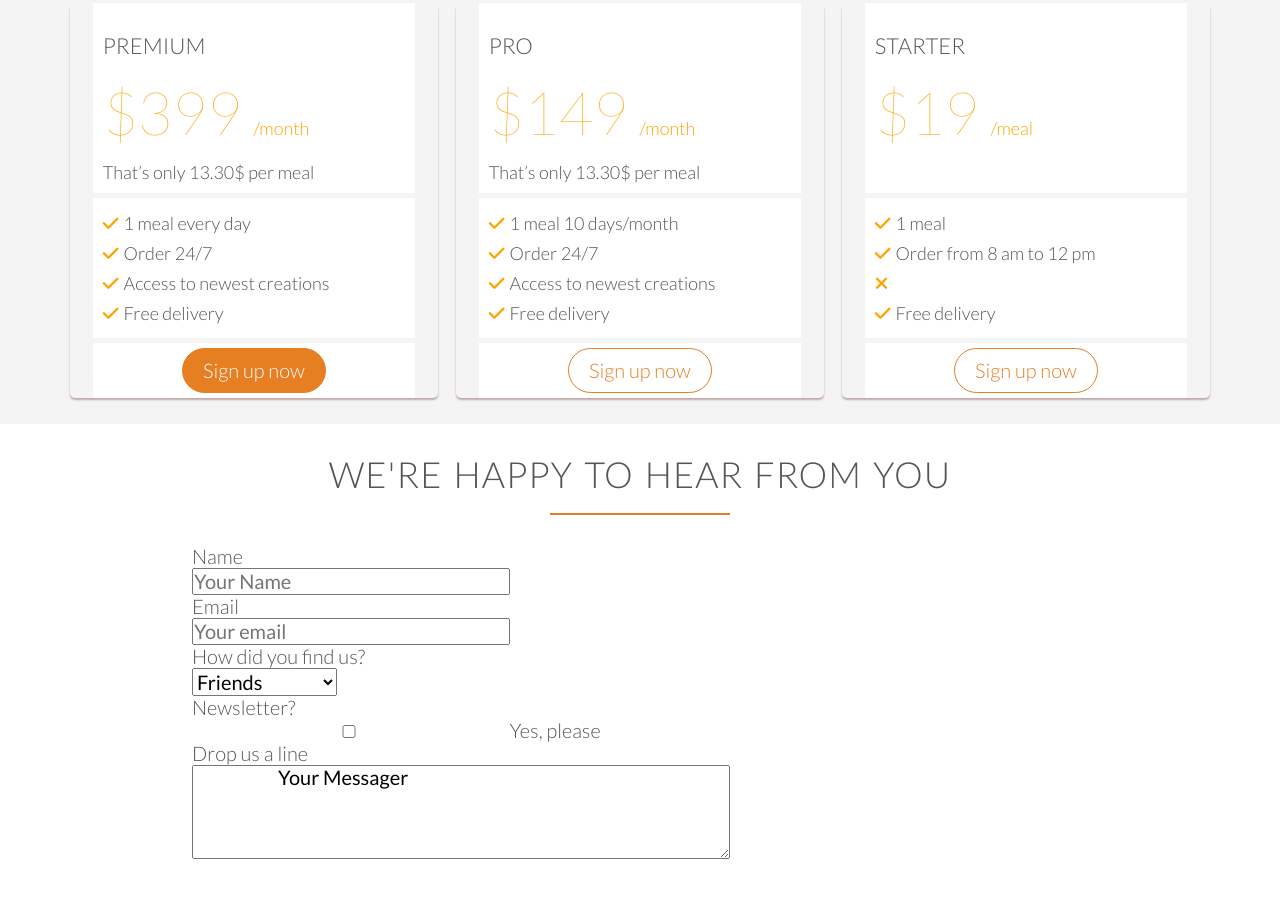
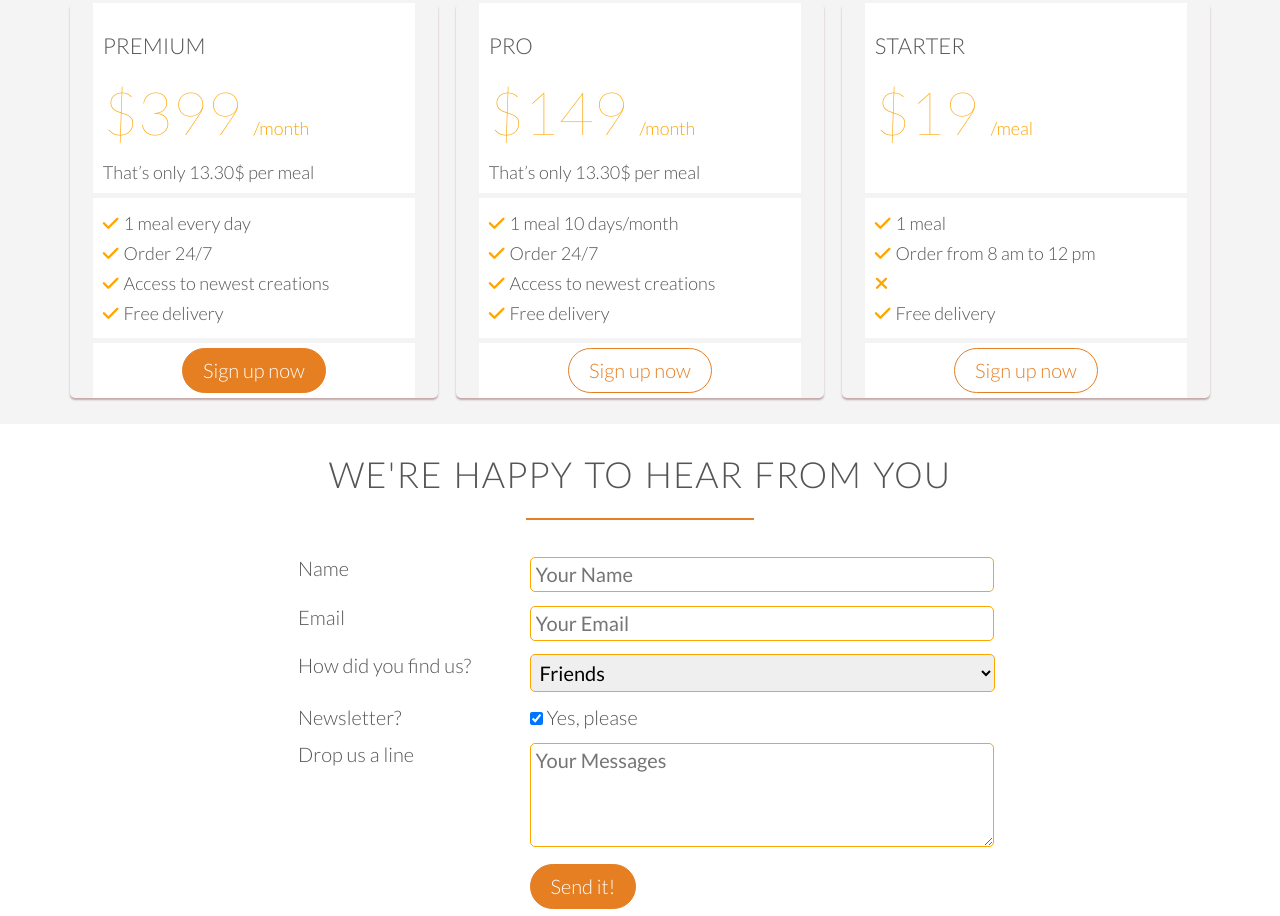
Before and after one commit to vuongvgc/Omnifood, a plain HTML site: page index.html in a window 1280 px wide. Shown: the part 3969-4885 px from the top of the page. Before the commit the page ends 4832 px from the top, so only its background shows below. Drawn offline with Linux system fonts and the light colour scheme.

Commit message:
build contact form

```diff
--- a/index.html
+++ b/index.html
@@ -273,24 +273,60 @@
         <section class="section-contact-form">
             <div class="row contact-box">
                 <h2>We're happy to hear from you</h2>
-                <form action="#" method="get">
+                <form action="#" method="post" class="contact-form">
+                    <div class="row">
+                        <div class="col span-1-of-3 box-label">
                             <label for="name">Name</label>
-                    <input type="text" id="name" name="name" placeholder="Your Name" required><br>
-                    <label for="name">Email</label>
-                    <input type="text" id="email" name="email" placeholder="Your email" required><br>
-                    <label for="reasons">How did you find us?</label>
-                    <select name="reasons" id="reasons">
-                      <option value="friend">Friends</option>
+                        </div>
+                        <div class="col span-2-of-3">
+                            <input type="text" id="name" name="name" placeholder="Your Name" required>
+                        </div>
+                    </div>
+                    <div class="row">
+                        <div class="col span-1-of-3 box-label">
+                            <label for="email">Email</label>
+                        </div>
+                        <div class="col span-2-of-3">
+                            <input type="email" id="email" name="email" placeholder="Your Email" required>
+                        </div>
+                    </div>
+                    <div class="row">
+                        <div class="col span-1-of-3 box-label">
+                            <label for="find-us">How did you find us?</label>
+                        </div>
+                        <div class="col span-2-of-3">
+                            <select name="find-us" id="find-us">
+                              <option value="friend" selected>Friends</option>
                               <option value="search-engine">Search engine</option>
                               <option value="advertiment">Advertiment</option>
                               <option value="other">Other</option>
-                    </select><br>
+                            </select>
+                        </div>
+                    </div>
+                    <div class="row">
+                        <div class="col span-1-of-3 box-label">
                             <label for="new-letters">Newsletter?</label>
-                    <input type="checkbox" id="news-letter" name="new-letter"><span> Yes, please</span> <br>
+                        </div>
+                        <div class="col span-2-of-3">
+                            <input type="checkbox" id="news-letter" name="new-letter" checked ><span> Yes, please</span>
+                        </div>
+                    </div>
+                    <div class="row">
+                        <div class="col span-1-of-3 box-label">
                             <label for="comment">Drop us a line</label>
-                    <textarea id="comment" name="comment" rows="4" cols="50">
-                      Your Messager
-                    </textarea>
+                        </div>
+                        <div class="col span-2-of-3">
+                            <textarea id="comment" name="comment" rows="4" cols="40" placeholder="Your Messages"></textarea>
+                        </div>
+                    </div>
+                    <div class="row">
+                        <div class="col span-1-of-3 box-label">
+                            <label for="comment">&nbsp;</label>
+                        </div>
+                        <div class="col span-2-of-3">
+                            <input type="submit" value="Send it!">
+                        </div>
+                    </div>
                 </form>
             </div>
         </section>
--- a/resources/css/style.css
+++ b/resources/css/style.css
@@ -70,7 +70,8 @@ h2::after {
 }
 
 /*-------------BUTTONS-----------*/
-.btn:link , .btn:visited {
+.btn:link , .btn:visited,
+input[type=submit] {
     display: inline-block;
     font-weight: 300;
     border: 1px solid #e67e22;
@@ -81,7 +82,8 @@ h2::after {
     transition: color 0.2s, border 0.2s,  background 0.2s ;
 }
 
-.btn-full:link, .btn-full:visited {
+.btn-full:link, .btn-full:visited,
+input[type=submit] {
     color: #fff;
     background-color: #e67e22;
 }
@@ -89,7 +91,8 @@ h2::after {
 .btn-ghost:link, .btn-ghost:visited {
     color: #e67e22;
 }
-.btn-full:hover, .btn-full:active {
+.btn-full:hover, .btn-full:active,
+input[type=submit]:hover, input[type=submit]:active {
     color: #fff;
     background-color: #b05d14;
 }
@@ -379,17 +382,21 @@ i {
 /*-----------------------------*/
 /*---Contact form--------------*/
 /*-----------------------------*/
-.contact-box {
-    width: 70%;
-    padding: 10px auto;
+.contact-form {
+    width: 60%;
+    margin: 0 auto;
 }
-.contact-box label {
-    width: 30%;
-    display: block;
-    text-align: left;
-    margin-right: 5%;
+input[type=text],
+input[type=email],
+textarea, select {
+    width: 100%;
+    padding: 5px;
+    border: 1px solid orange;
+    border-radius: 5px;
 }
-.contact-box input {
-
-    width: 35%;
+select {
+    width: 103%;
 }
+/*-----------------------------*/
+/*---Footer--------------*/
+/*-----------------------------*/
```
Lines whose indentation alone changed are shown as unchanged.
